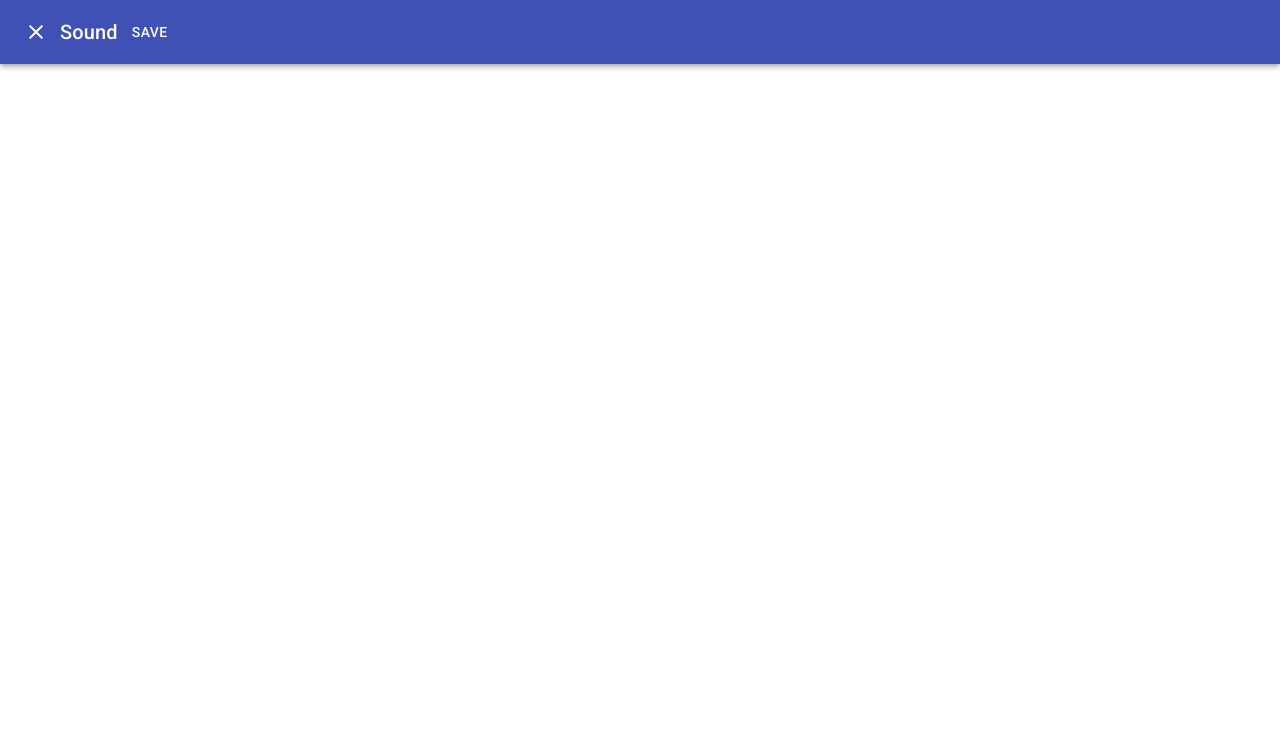
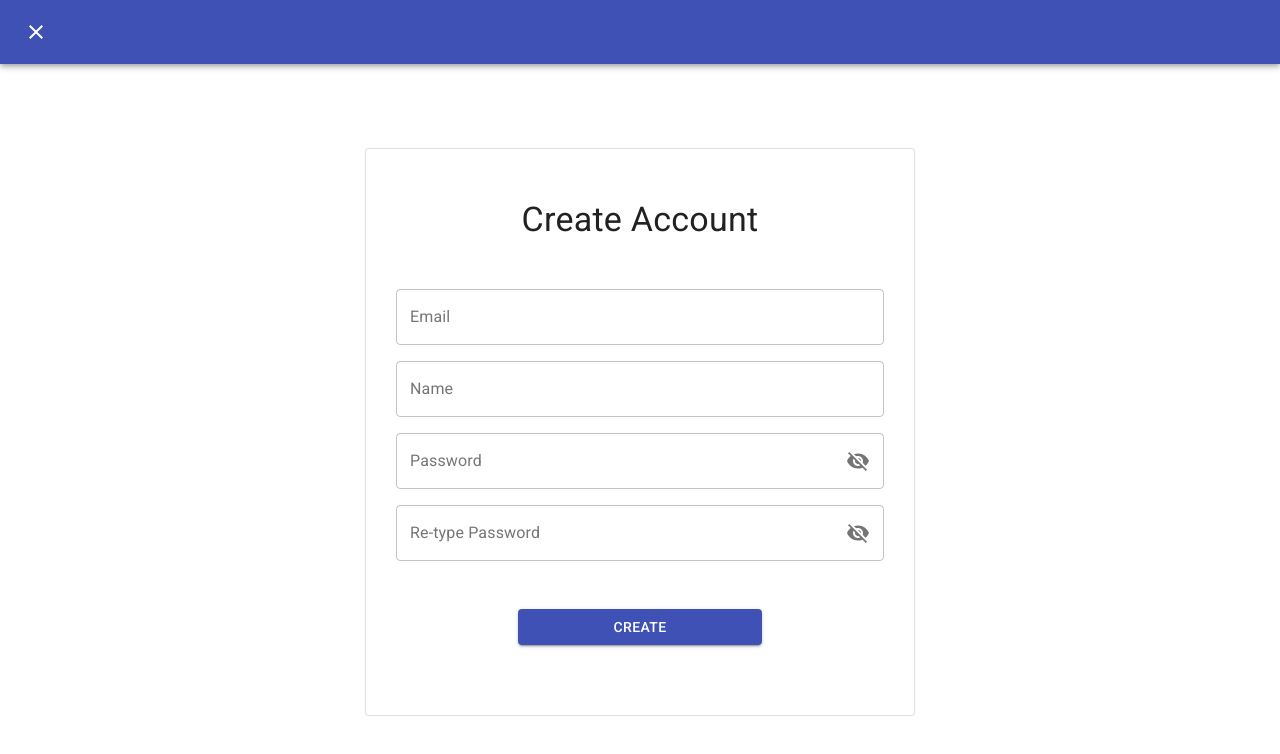
Before and after one commit to justDare/TechJobMe, a React (Create React App) app in the folder client/: page / in a window 1280 px wide. Both pictures are taken after typing "name@example.com", "Sample123" into the empty fields and a click on the button "CREATE ACCOUNT". Shown: the top 754 px of the page. Built offline with nearby package versions, Linux system fonts and the light colour scheme.

Commit message:
register modal ui

```diff
--- /dev/null
+++ b/client/src/assets/variables.scss
@@ -0,0 +1 @@
+$modal-width: 550px;
--- a/client/src/components/auth/Login.scss
+++ b/client/src/components/auth/Login.scss
@@ -1,3 +1,5 @@
+@import '../../assets/variables.scss';
+
 .login-main {
   height: 100vh;
   justify-content: center;
@@ -20,8 +22,18 @@
     }
   }
 
-  @media screen and (min-width: 900px) {
+  @media screen and (min-width: 576px) {
     margin: 0 auto;
     max-width: 450px;
   }
 }
+
+.modal-holder {
+  width: $modal-width;
+  margin: 0 auto;
+  padding: 50px 30px 70px 30px;
+
+  input {
+    background-color: transparent !important;
+  }
+}
--- a/client/src/components/auth/LoginLanding.js
+++ b/client/src/components/auth/LoginLanding.js
@@ -34,7 +34,8 @@ export class LoginLanding extends Component {
   render() {
     return (
       <div>
-        <Container className="login-main">
+        <Container>
+          <div className="login-main">
             {this.state.msg ? (
               <Alert color="success">{this.state.msg}</Alert>
             ) : null}
@@ -42,6 +43,7 @@ export class LoginLanding extends Component {
               <LoginModal />
             </Paper>
             <RegisterModal />
+          </div>
         </Container>
       </div>
     );
--- a/client/src/components/auth/RegisterModal.js
+++ b/client/src/components/auth/RegisterModal.js
@@ -13,6 +13,7 @@ import PropTypes from 'prop-types';
 import { register } from '../../actions/authActions';
 import { clearErrors } from '../../actions/errorActions';
 import { Redirect } from 'react-router-dom';
+import './Login.scss';
 
 // Material
 import Divider from '@material-ui/core/Divider';
@@ -25,6 +26,16 @@ import AppBar from '@material-ui/core/AppBar';
 import Toolbar from '@material-ui/core/Toolbar';
 import IconButton from '@material-ui/core/IconButton';
 import CloseIcon from '@material-ui/icons/Close';
+import TextField from '@material-ui/core/TextField';
+import Paper from '@material-ui/core/Paper';
+import Container from '@material-ui/core/Container';
+import InputLabel from '@material-ui/core/InputLabel';
+import InputAdornment from '@material-ui/core/InputAdornment';
+import FormControl from '@material-ui/core/FormControl';
+import AccountCircle from '@material-ui/icons/AccountCircle';
+import Visibility from '@material-ui/icons/Visibility';
+import VisibilityOff from '@material-ui/icons/VisibilityOff';
+import OutlinedInput from '@material-ui/core/OutlinedInput';
 
 const Transition = React.forwardRef(function Transition(props, ref) {
   return <Slide direction="up" ref={ref} {...props} />;
@@ -37,6 +48,8 @@ class RegisterModal extends Component {
     email: '',
     password: '',
     passwordCheck: '',
+    showPassword: false,
+    showCheck: false,
     msg: null
   };
 
@@ -74,6 +87,18 @@ class RegisterModal extends Component {
 
   onChange = e => {
     this.setState({ [e.target.name]: e.target.value });
+  };
+
+  handleClickShowPassword = () => {
+    this.setState({
+      showPassword: !this.state.showPassword
+    });
+  };
+
+  handleClickShowCheck = () => {
+    this.setState({
+      showCheck: !this.state.showCheck
+    });
   };
 
   onSubmit = e => {
@@ -128,12 +153,98 @@ class RegisterModal extends Component {
               >
                 <CloseIcon />
               </IconButton>
-              <Typography variant="h6">Sound</Typography>
-              <Button autoFocus color="inherit" onClick={this.toggle}>
-                save
-              </Button>
             </Toolbar>
           </AppBar>
+          <Container className="h-100">
+            <div className="h-100 align-items-center d-flex justify-content-center">
+              <Paper
+                className="login-card modal-holder text-center"
+                variant="outlined"
+              >
+                <form action="">
+                  <Typography className="mb-5" variant="h4">
+                    Create Account
+                  </Typography>
+                  <TextField
+                    onChange={this.onChange}
+                    className="mb-3"
+                    name="email"
+                    label="Email"
+                    variant="outlined"
+                    fullWidth
+                  />
+                  <TextField
+                    onChange={this.onChange}
+                    className="mb-3"
+                    name="name"
+                    label="Name"
+                    variant="outlined"
+                    fullWidth
+                  />
+                  <FormControl variant="outlined" className="mb-3" fullWidth>
+                    <InputLabel htmlFor="outlined-adornment-password">
+                      Password
+                    </InputLabel>
+                    <OutlinedInput
+                      type={this.state.showPassword ? 'text' : 'password'}
+                      onChange={this.onChange}
+                      name="password"
+                      endAdornment={
+                        <InputAdornment position="end">
+                          <IconButton
+                            aria-label="toggle password visibility"
+                            onClick={this.handleClickShowPassword}
+                            edge="end"
+                          >
+                            {this.state.showPassword ? (
+                              <Visibility />
+                            ) : (
+                              <VisibilityOff />
+                            )}
+                          </IconButton>
+                        </InputAdornment>
+                      }
+                      labelWidth={70}
+                    />
+                  </FormControl>
+                  <FormControl variant="outlined" fullWidth>
+                    <InputLabel htmlFor="outlined-adornment-password">
+                      Re-type Password
+                    </InputLabel>
+                    <OutlinedInput
+                      type={this.state.showCheck ? 'text' : 'password'}
+                      onChange={this.onChange}
+                      name="passwordCheck"
+                      endAdornment={
+                        <InputAdornment position="end">
+                          <IconButton
+                            aria-label="toggle password visibility"
+                            onClick={this.handleClickShowCheck}
+                            edge="end"
+                          >
+                            {this.state.showCheck ? (
+                              <Visibility />
+                            ) : (
+                              <VisibilityOff />
+                            )}
+                          </IconButton>
+                        </InputAdornment>
+                      }
+                      labelWidth={70}
+                    />
+                  </FormControl>
+                  <Button
+                    variant="contained"
+                    className="w-50 mt-5"
+                    color="primary"
+                    onClick={this.onSubmit}
+                  >
+                    Create
+                  </Button>
+                </form>
+              </Paper>
+            </div>
+          </Container>
         </Dialog>
         {/* <Modal isOpen={this.state.modal} toggle={this.toggle}>
           <ModalHeader toggle={this.toggle}>Register</ModalHeader>
```
Lines whose indentation alone changed are shown as unchanged.
